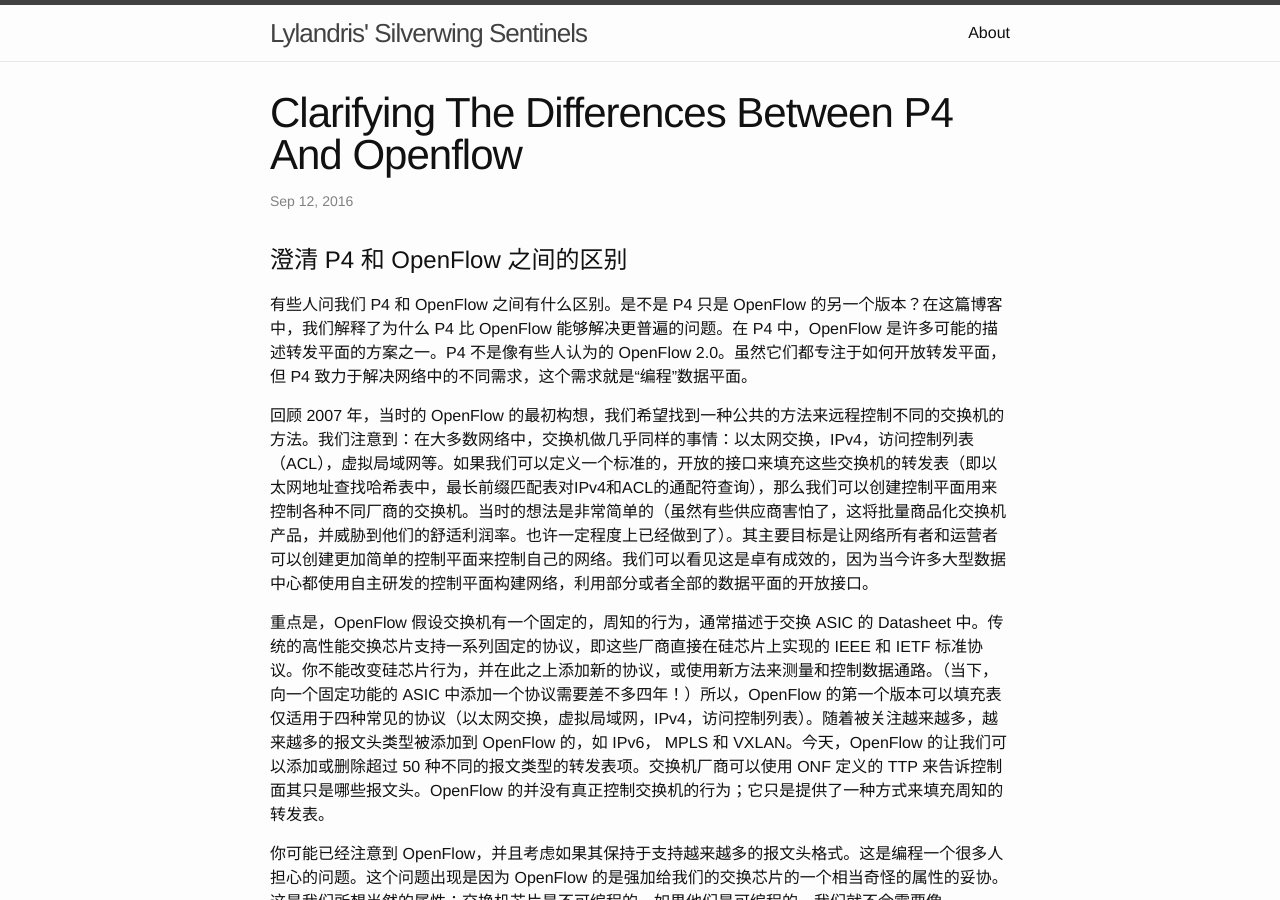
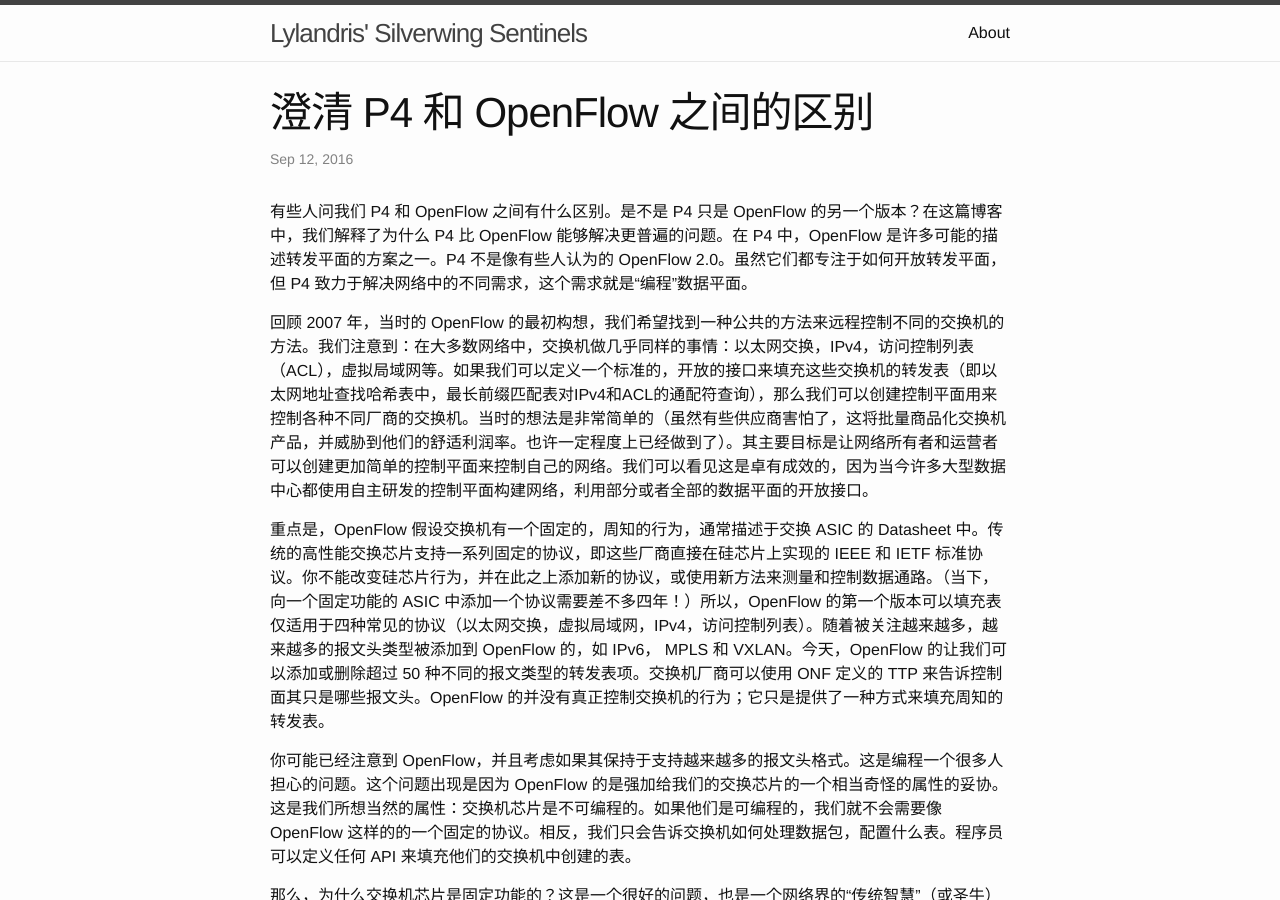
Before and after one commit to lylandris/lylandris.github.io, a Jekyll site: the page built from _posts/2016-09-12-clarifying-the-differences-between-p4-and-openflow.markdown, in a window 1280 px wide and 900 px high. Built offline with Jekyll 4.4.1, drawn with Linux system fonts in a browser that asks for light colours; our own code applies the rules of GitHub Pages for plain Markdown files; part of the change alters nothing that is shown.

Commit message:
修改文章元数据

```diff
--- a/_posts/2016-09-12-clarifying-the-differences-between-p4-and-openflow.markdown
+++ b/_posts/2016-09-12-clarifying-the-differences-between-p4-and-openflow.markdown
@@ -1,4 +1,9 @@
-# 澄清 P4 和 OpenFlow 之间的区别
+---
+layout: post
+title:  "澄清 P4 和 OpenFlow 之间的区别"
+date:   2016-09-12 18:56:10
+categories: 技术日志
+---
 
 有些人问我们 P4 和 OpenFlow 之间有什么区别。是不是 P4 只是 OpenFlow 的另一个版本？在这篇博客中，我们解释了为什么 P4 比 OpenFlow 能够解决更普遍的问题。在 P4 中，OpenFlow 是许多可能的描述转发平面的方案之一。P4 不是像有些人认为的 OpenFlow 2.0。虽然它们都专注于如何开放转发平面，但 P4 致力于解决网络中的不同需求，这个需求就是“编程”数据平面。
 
```
